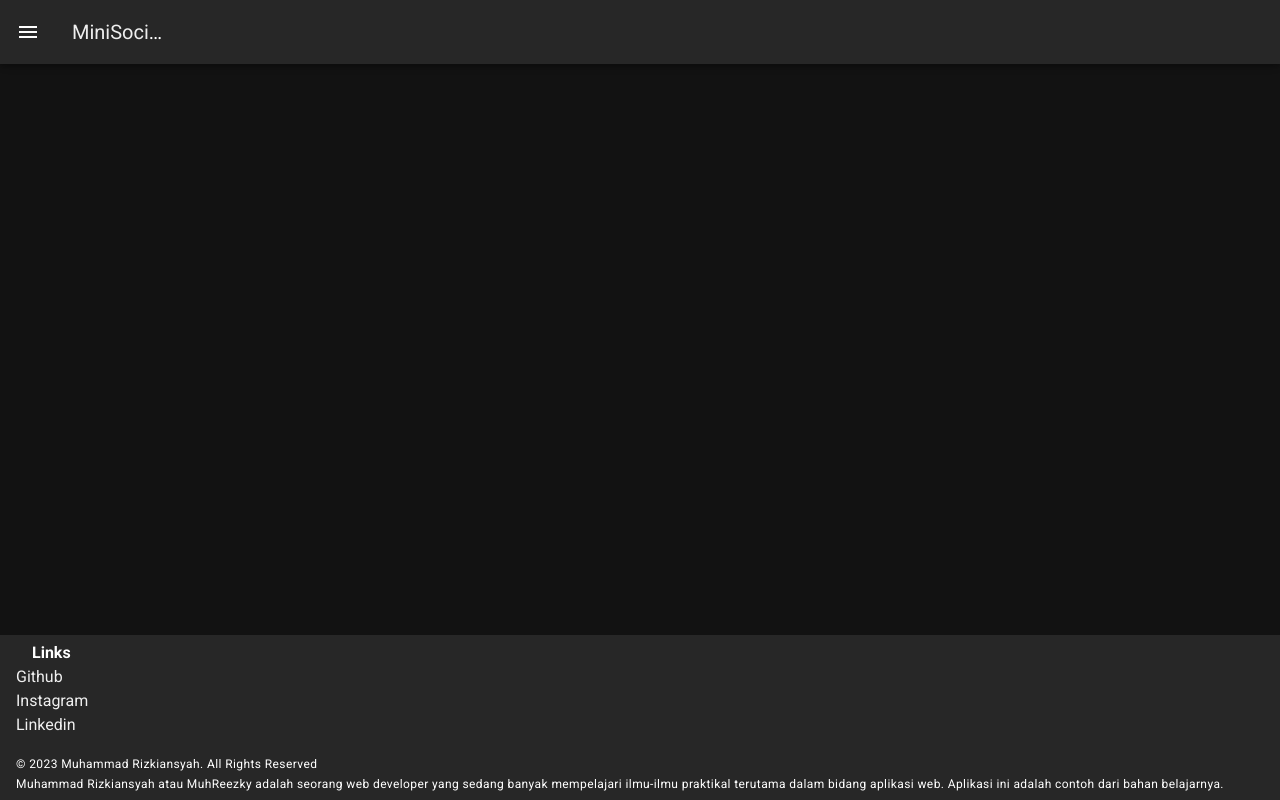
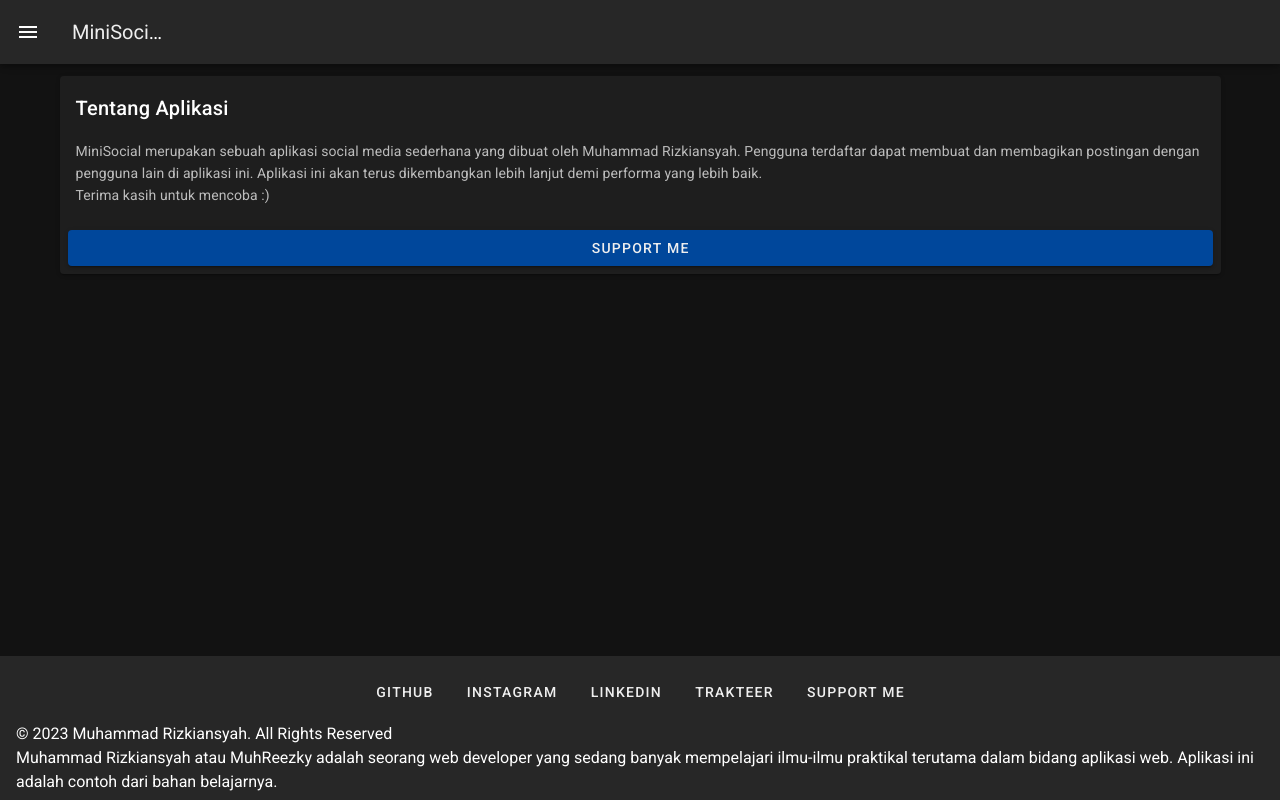
Before and after one commit to muhreezky/nuxt-minisocial, a Nuxt app: page /about in a window 1280 px wide. Built offline with nearby package versions, Linux system fonts and the light colour scheme.

Commit message:
feat: About Page

```diff
--- a/components/FootComp.vue
+++ b/components/FootComp.vue
@@ -3,42 +3,47 @@ export default {
   name: 'FootComp',
   data() {
     return {
-      icons: [
-        "mdi"
+      links: [
+        ['https://github.com/muhreezky', 'Github'],
+        ['https://instagram.com/muh.reezky', 'Instagram'],
+        ['https://linkedin.com/in/muhreezky', 'Linkedin'],
+        ['https://trakteer.id/muh_reezky', 'Trakteer'],
+        ['https://ko-fi.com/muh_reezky', 'Support Me']
       ],
-      links: [
-        ["https://github.com/muhreezky", "Github"],
-        ["https://instagram.com/muh.reezky", "Instagram"],
-        ["https://linkedin.com/in/muhreezky", "Linkedin"]
-      ]
     }
-  }
+  },
 }
 </script>
 
 <template>
   <v-footer class="mt-auto" elevation="0">
-    <div class="d-flex flex-column" style="gap: 17px">
-      <div class="d-flex flex-column">
-        <b class="ms-4">Links</b>
-        <div class="d-flex flex-column justify-center items-center">
-          <a v-for="link in links" :key="link[0]"  target="_blank" :href="link[0]">{{ link[1] }}</a>
+    <v-row justify="center" no-gutters>
+      <v-btn
+        v-for="link in links"
+        :key="link[0]"
+        target="_blank"
+        :href="link[0]"
+        class="my-3"
+        text
+      >
+        {{ link[1] }}
+      </v-btn>
+      <v-col cols="12">
+        <div class="small">
+          &copy; 2023 Muhammad Rizkiansyah. All Rights Reserved <br />
+          Muhammad Rizkiansyah atau MuhReezky adalah seorang web developer yang
+          sedang banyak mempelajari ilmu-ilmu praktikal terutama dalam bidang
+          aplikasi web. Aplikasi ini adalah contoh dari bahan belajarnya.
         </div>
-      </div>
-      <div class="d-flex align-center caption">
-        &copy; 2023 Muhammad Rizkiansyah. All Rights Reserved <br />
-        Muhammad Rizkiansyah atau MuhReezky adalah seorang web developer yang sedang
-        banyak mempelajari ilmu-ilmu praktikal terutama dalam bidang aplikasi web.
-        Aplikasi ini adalah contoh dari bahan belajarnya.
-      </div>
-    </div>
+      </v-col>
+    </v-row>
   </v-footer>
 </template>
 
 <style>
-  a {
-    -webkit-text-decoration: none;
-    text-decoration: none;
-    color: #efefef !important;
-  }
+a {
+  -webkit-text-decoration: none;
+  text-decoration: none;
+  color: #efefef !important;
+}
 </style>
--- a/layouts/default.vue
+++ b/layouts/default.vue
@@ -12,7 +12,7 @@
       <v-list-item>
         <v-list-item-content>
           <v-list-item-title class="text-h5">
-            App Menu
+            {{ title }}
           </v-list-item-title>
         </v-list-item-content>
       </v-list-item>
@@ -45,7 +45,8 @@ export default {
       links: [
         ["/", "Home"],
         ["/login", "Login"],
-        ["/register", "Register"]
+        ["/register", "Register"],
+        ["/about", "Tentang"]
       ]
     }
   }
--- /dev/null
+++ b/pages/about.vue
@@ -0,0 +1,29 @@
+<template>
+  <v-card>
+    <v-card-title> Tentang Aplikasi </v-card-title>
+    <v-card-text>
+      MiniSocial merupakan sebuah aplikasi social media sederhana yang dibuat
+      oleh Muhammad Rizkiansyah. Pengguna terdaftar dapat membuat dan membagikan
+      postingan dengan pengguna lain di aplikasi ini. Aplikasi ini akan terus
+      dikembangkan lebih lanjut demi performa yang lebih baik. <br />
+      Terima kasih untuk mencoba {{ ':)' }}
+    </v-card-text>
+    <v-card-actions>
+      <v-btn
+        href="https://trakteer.id/muh_reezky"
+        target="_blank"
+        type="button"
+        block
+        color="primary darken-2"
+      >
+        Support Me
+      </v-btn>
+    </v-card-actions>
+  </v-card>
+</template>
+
+<script>
+export default {
+  name: 'AboutPage',
+}
+</script>
--- a/pages/index.vue
+++ b/pages/index.vue
@@ -4,7 +4,8 @@
       max-width="100%"
       alt="Ekspresi dan Sosialisasikan"
       max-height="300px"
-      :src="require('~/assets/mountain-image.jpg')"
+      :lazy-src="imageLink"
+      :src="imageLink"
     />
     <v-card-title>
       Sosialiasikan diri anda di internet
@@ -23,5 +24,10 @@
 <script>
 export default {
   name: 'IndexPage',
+  data () {
+    return {
+      imageLink: require('~/assets/mountain-image.jpg')
+    }
+  }
 }
 </script>
```
